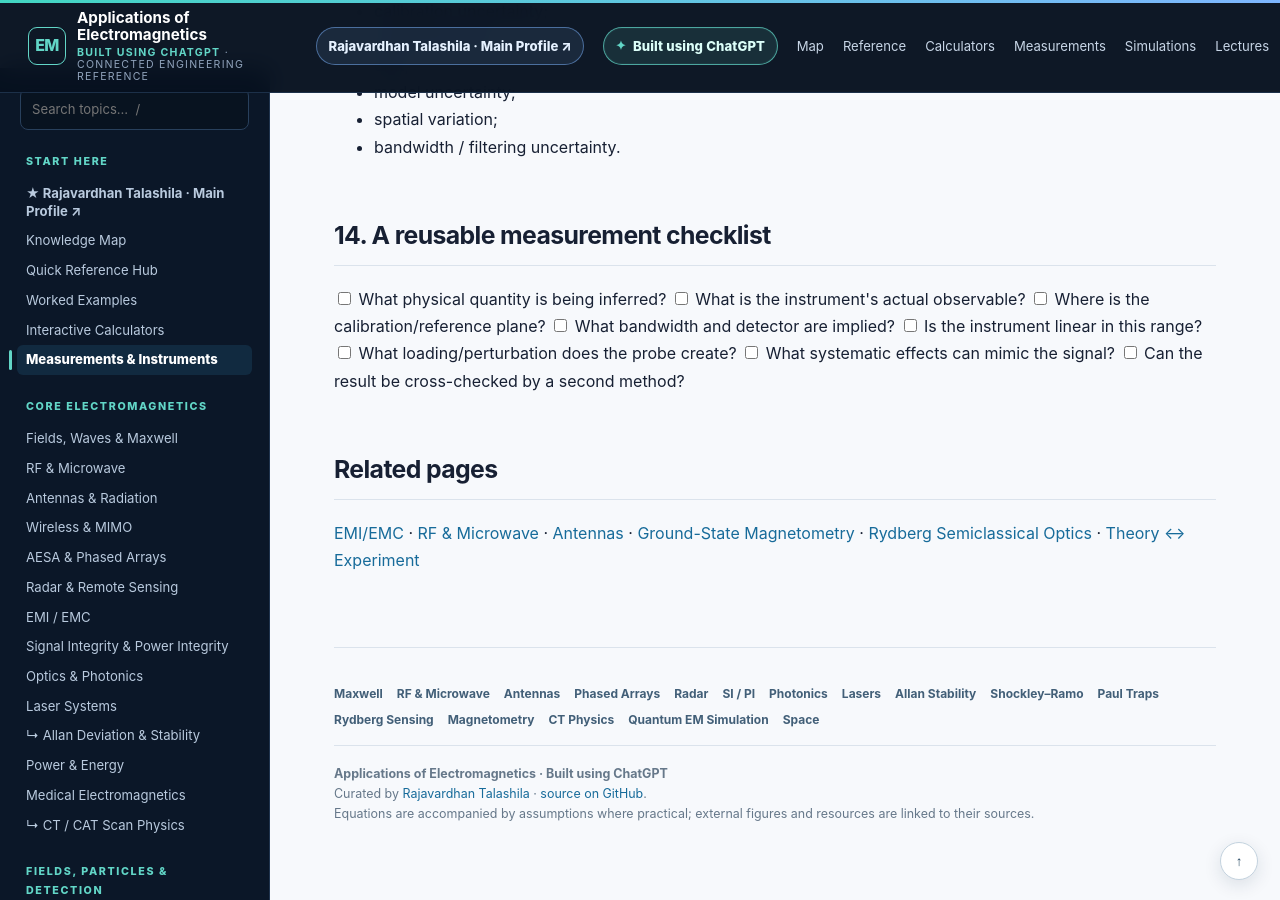
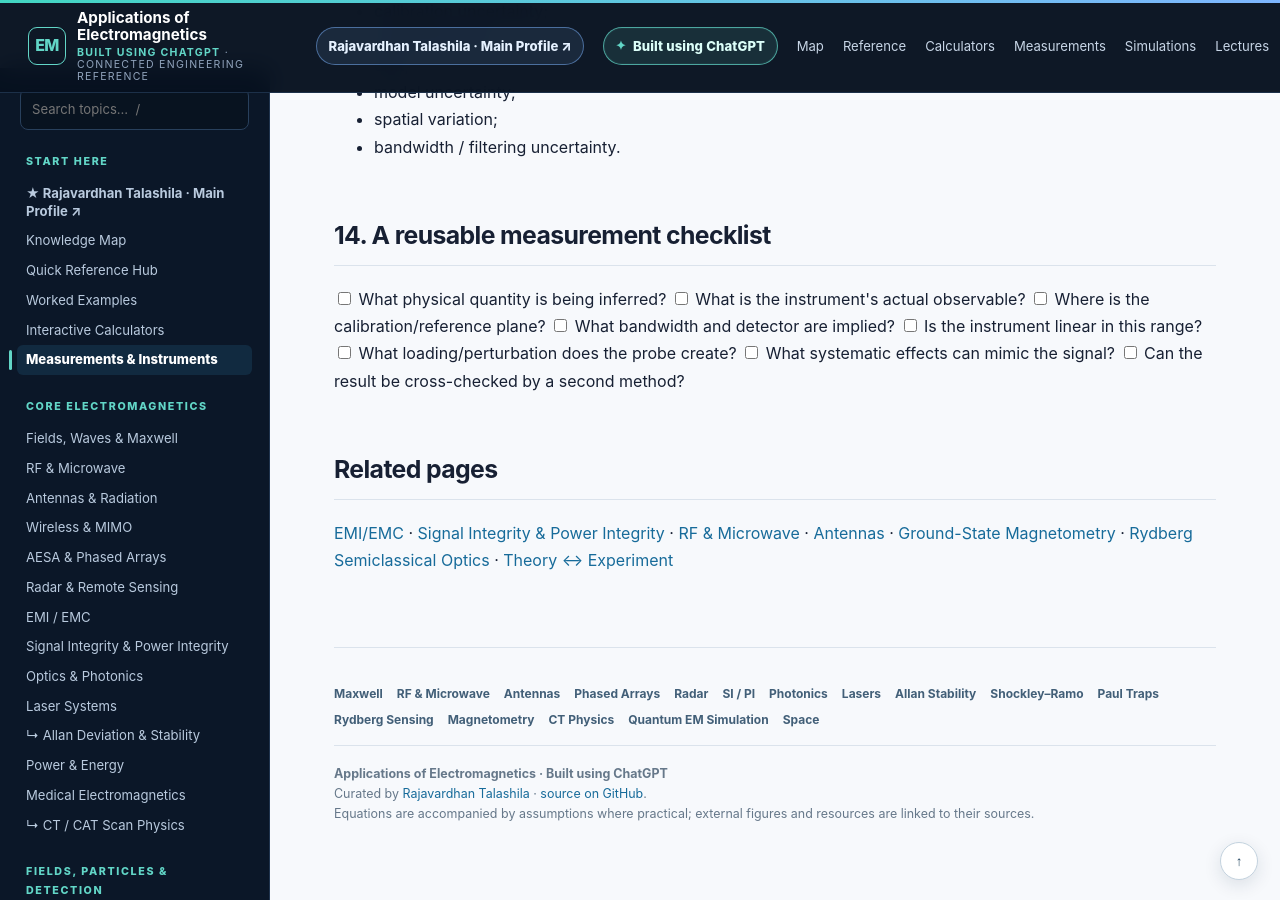
Before and after one commit to RajavardhanT/Electromagnetics_Applications, a Jekyll site: the page built from measurements/index.md, in a window 1280 px wide and 900 px high, scrolled down 6767 px. Built offline with Jekyll 4.4.1, drawn with Linux system fonts in a browser that asks for light colours; our own code applies the rules of GitHub Pages for plain Markdown files.

Commit message:
Cross-link SI PI from measurements

```diff
--- a/measurements/index.md
+++ b/measurements/index.md
@@ -228,4 +228,4 @@
 
 ## Related pages
 
-[EMI/EMC](../emc/) · [RF & Microwave](../rf-microwave/) · [Antennas](../antennas/) · [Ground-State Magnetometry](../ground-state-magnetometry/) · [Rydberg Semiclassical Optics](../rydberg-semiclassical-effects/) · [Theory ↔ Experiment](../theory-experiment/)
+[EMI/EMC](../emc/) · [Signal Integrity & Power Integrity](../signal-power-integrity/) · [RF & Microwave](../rf-microwave/) · [Antennas](../antennas/) · [Ground-State Magnetometry](../ground-state-magnetometry/) · [Rydberg Semiclassical Optics](../rydberg-semiclassical-effects/) · [Theory ↔ Experiment](../theory-experiment/)
```
